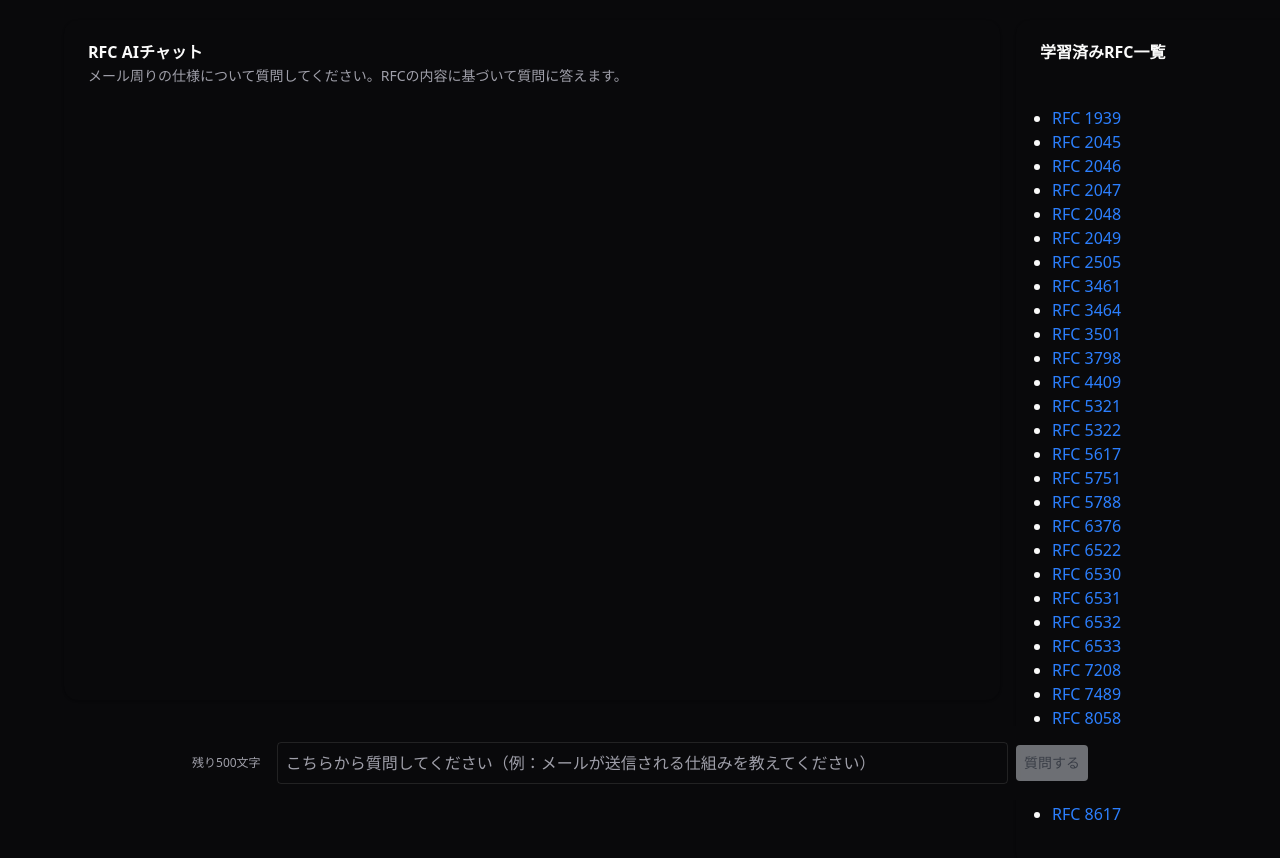
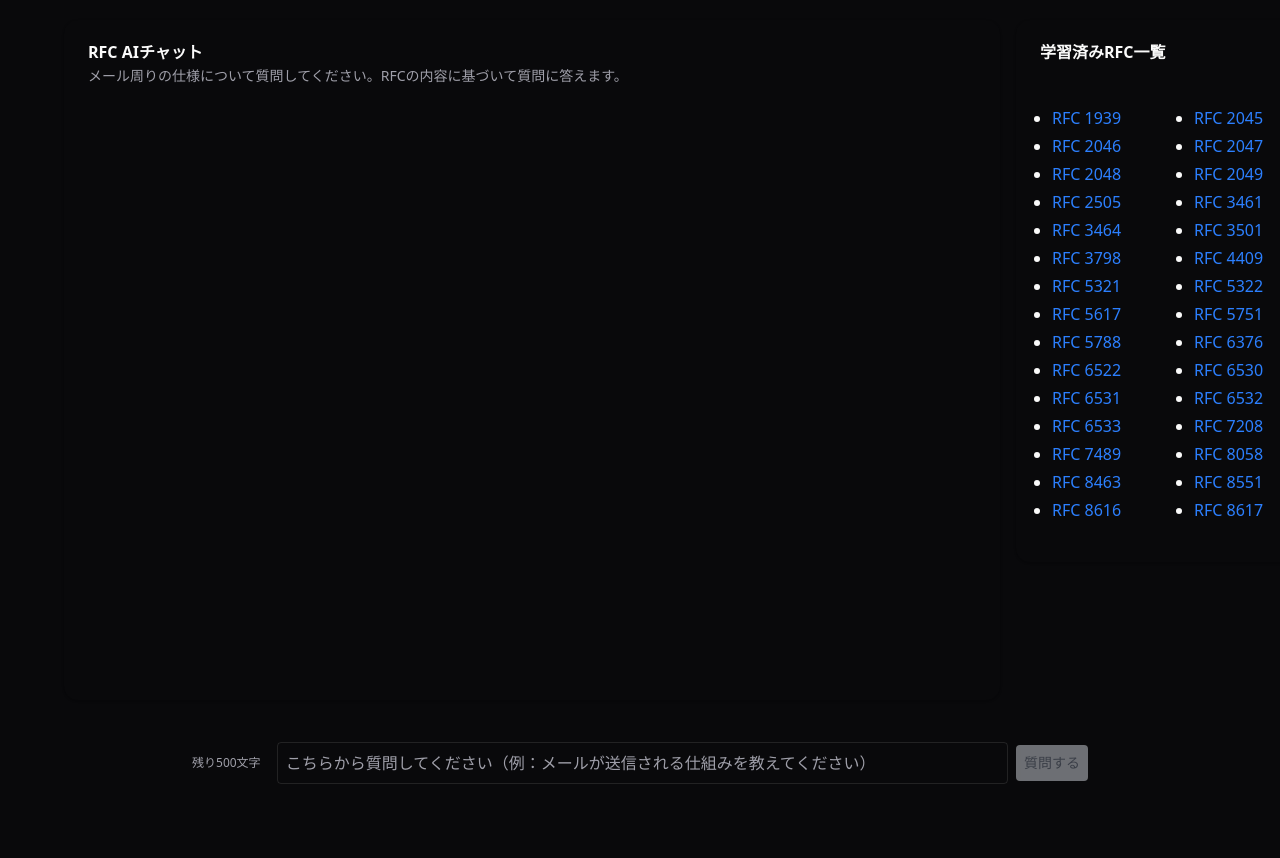
Before and after one commit to AdaisukeV/rfc-ai-chat, a Next.js app: page / in a window 1280 px wide. Shown: the top 858 px of the page. After the commit the page ends 800 px from the top, so only its background shows below. Built offline with nearby package versions, Linux system fonts and the light colour scheme.

Commit message:
Display RFC list in two columns

```diff
--- a/src/components/RfcList.tsx
+++ b/src/components/RfcList.tsx
@@ -8,7 +8,7 @@ export function RfcList({ rfcNumbers }: { rfcNumbers: number[] }) {
         <CardTitle>学習済みRFC一覧</CardTitle>
       </CardHeader>
       <CardContent className="flex-1 p-4 overflow-y-auto">
-        <ul className="list-disc pl-5">
+        <ul className="list-disc pl-5 grid grid-cols-2 gap-x-4 gap-y-1">
           {rfcNumbers.map((rfcNumber) => (
             <li key={rfcNumber}>
               <a
```
